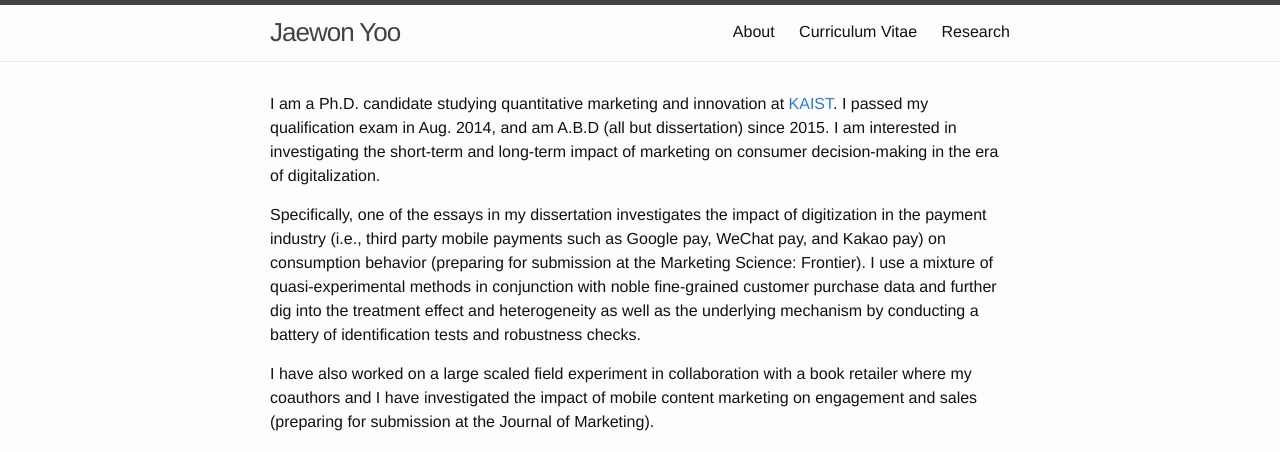
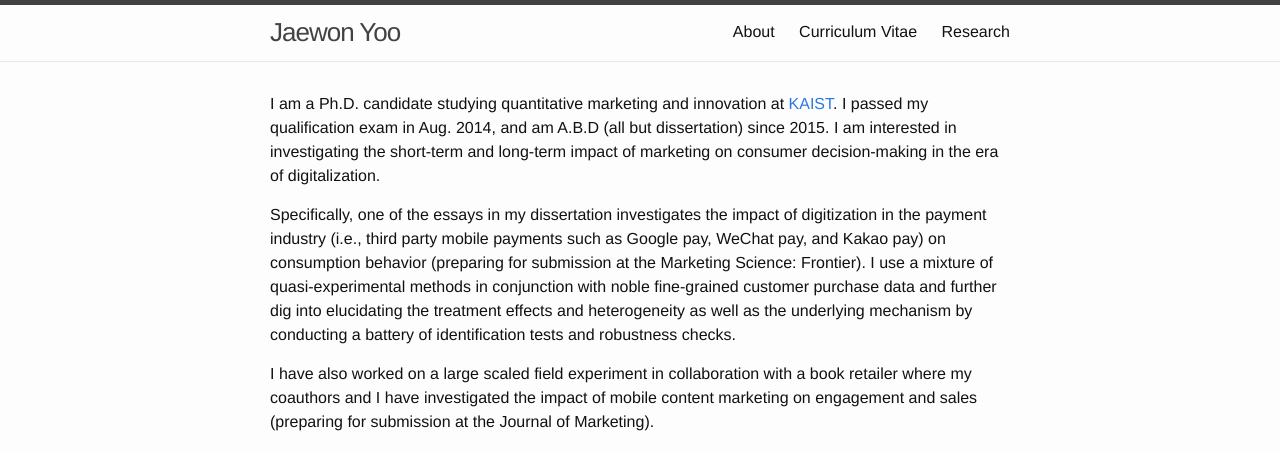
Before and after one commit to j1yoo/j1yoo.github.io, a Jekyll site: the page built from about.markdown, in a window 1280 px wide. Shown: the top 452 px of the page. Built offline with Jekyll 4.4.1, drawn with Linux system fonts in a browser that asks for light colours.

Commit message:
Update about.markdown

```diff
--- a/about.markdown
+++ b/about.markdown
@@ -6,7 +6,7 @@ permalink: /Jaewon Yoo | About/
 
 I am a Ph.D. candidate studying quantitative marketing and innovation at [KAIST](http://www.business.kaist.edu/). I passed my qualification exam in Aug. 2014, and am A.B.D (all but dissertation) since 2015. I am interested in investigating the short-term and long-term impact of marketing on consumer decision-making in the era of digitalization.
 
-Specifically, one of the essays in my dissertation investigates the impact of digitization in the payment industry (i.e., third party mobile payments such as Google pay, WeChat pay, and Kakao pay) on consumption behavior (preparing for submission at the Marketing Science: Frontier). I use a mixture of quasi-experimental methods in conjunction with noble fine-grained customer purchase data and further dig into the treatment effect and heterogeneity as well as the underlying mechanism by conducting a battery of identification tests and robustness checks.
+Specifically, one of the essays in my dissertation investigates the impact of digitization in the payment industry (i.e., third party mobile payments such as Google pay, WeChat pay, and Kakao pay) on consumption behavior (preparing for submission at the Marketing Science: Frontier). I use a mixture of quasi-experimental methods in conjunction with noble fine-grained customer purchase data and further dig into elucidating the treatment effects and heterogeneity as well as the underlying mechanism by conducting a battery of identification tests and robustness checks.
 
 I have also worked on a large scaled field experiment in collaboration with a book retailer where my coauthors and I have investigated the impact of mobile content marketing on engagement and sales (preparing for submission at the Journal of Marketing).
 
```
